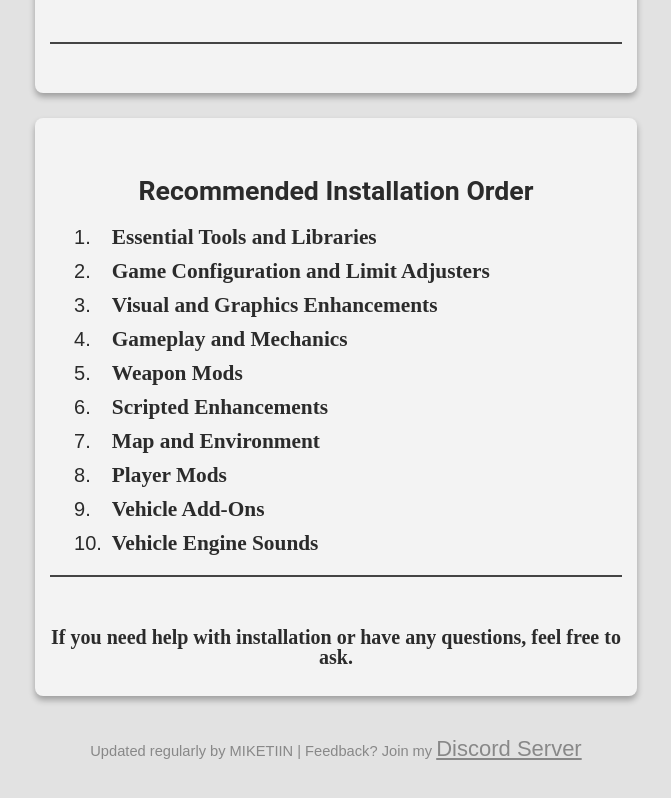
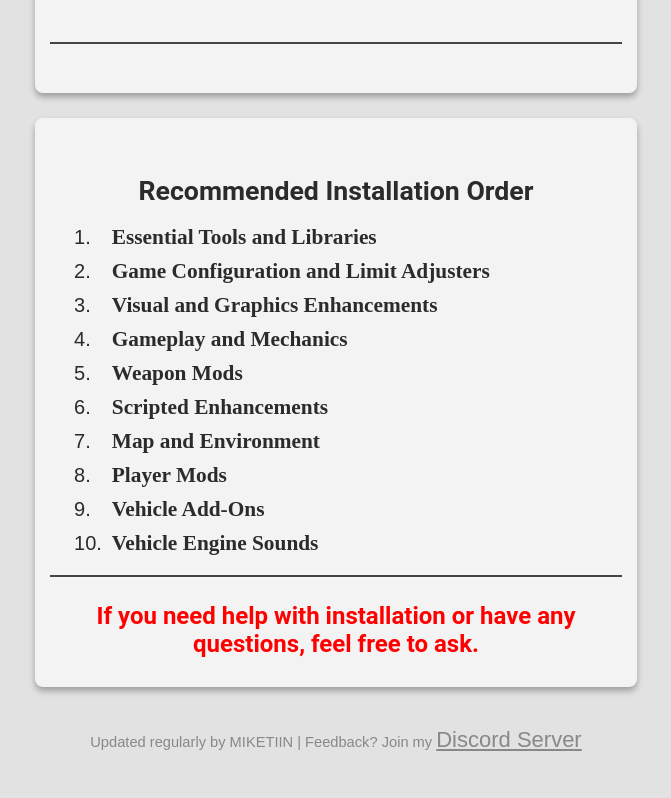
Before and after one commit to MIKETIIN/miketiin.github.io, a plain HTML site: page index.html in a window 1280 px wide. Shown: the part 4814-5612 px from the top of the page, without its empty margins (304-975 px from the left). Drawn offline with Linux system fonts and the light colour scheme; a web font is replaced by a local one.

Commit message:
Update index.html

```diff
--- a/index.html
+++ b/index.html
@@ -355,7 +355,7 @@
     <hr>
     <p class="c7"></p>
     <p class="c18 c19"></p>
-    <p class="c18"><span class="c25 c5">If you need help with installation or have any questions, feel free to ask.</span></p>
+    <p style="color: rgb(255, 0, 0); text-align: center; margin-top: -25px; font-size: 24px; font-family: 'Roboto', sans-serif; font-weight: bold;">If you need help with installation or have any questions, feel free to ask.</p>
     <p class="c7"></p>
   </div>
   <footer style="color: rgb(136, 136, 136); text-align: center; margin-top: 40px; font-size: 12px;">
```
